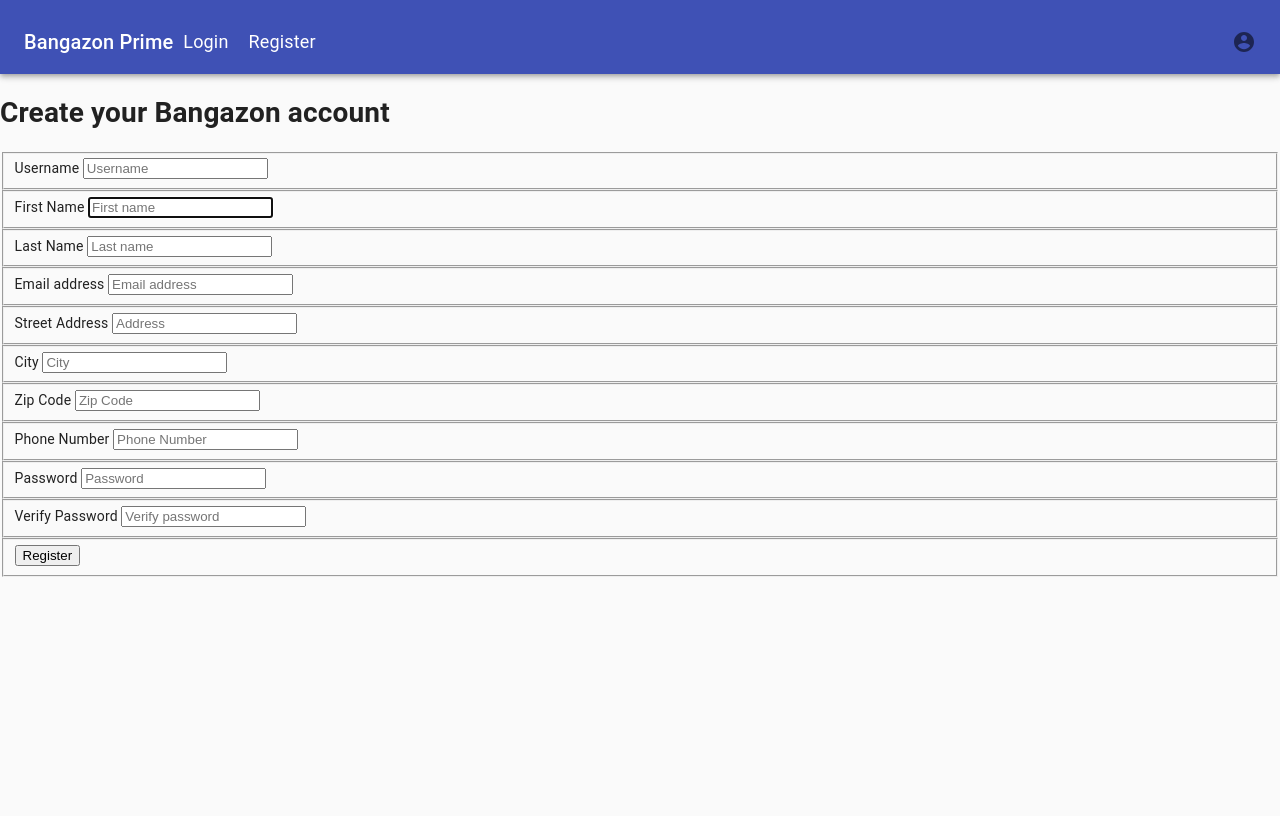
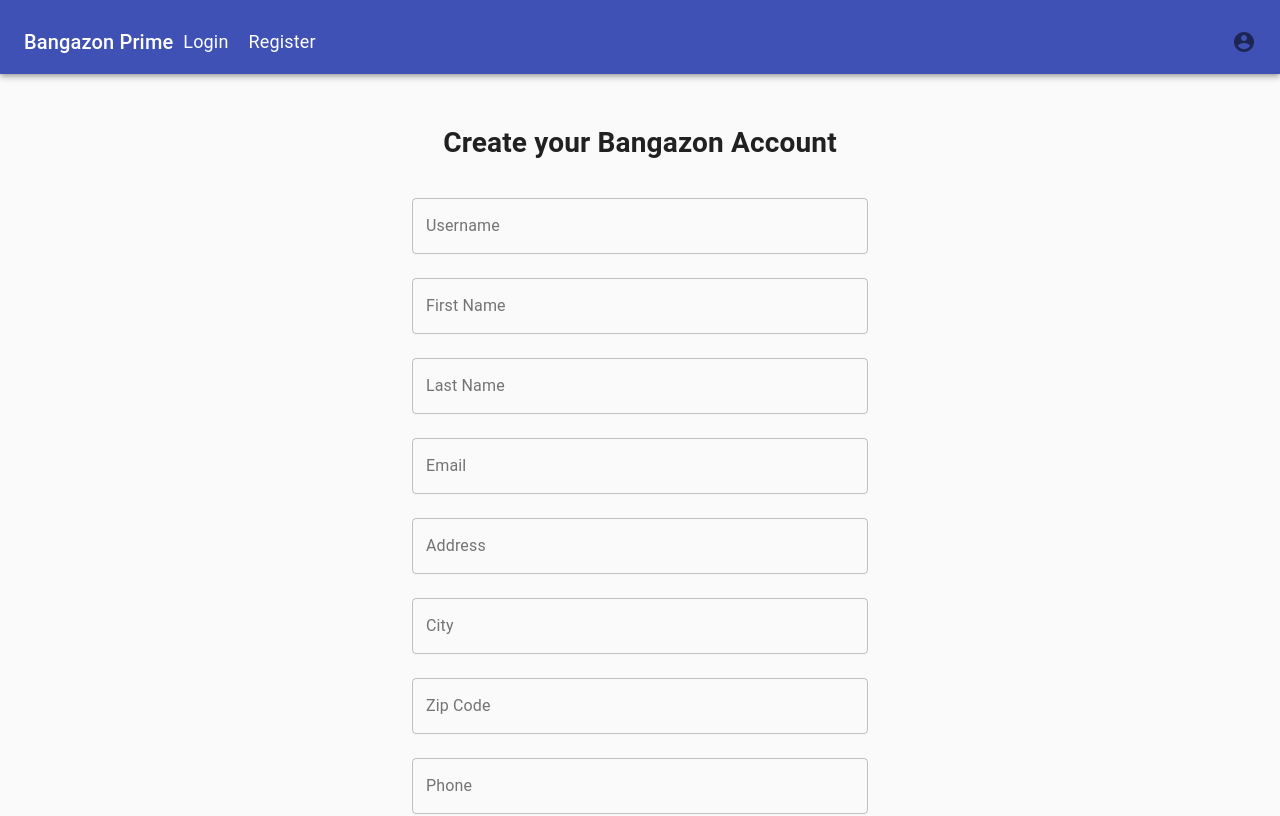
Before and after one commit to nss-cohort-36/bangazon-client-imagination-station-react, a React (Create React App) app in the folder bangazon/: page /Register in a window 1280 px wide. Shown: the top 816 px of the page. Built offline with nearby package versions, Linux system fonts and the light colour scheme.

Commit message:
finished styles

```diff
--- a/bangazon/src/components/auth/Login.js
+++ b/bangazon/src/components/auth/Login.js
@@ -1,7 +1,26 @@
 import React, { Component } from "react"
 // import "./Login.css"
 import { login, isAuthenticated } from "../../modules/simpleAuth"
-
+import { withStyles } from '@material-ui/core/styles';
+import TextField from '@material-ui/core/TextField';
+import Button from '@material-ui/core/Button';
+import "../products/Product.css"
+const styles = theme => ({
+  container: {
+    display: 'flex',
+    flexWrap: 'wrap',
+  },
+  textField: {
+    marginLeft: theme.spacing.unit,
+    marginRight: theme.spacing.unit,
+  },
+  dense: {
+    marginTop: 16,
+  },
+  menu: {
+    width: 200,
+  },
+});
 
 class Login extends Component {
 
@@ -33,35 +52,45 @@ class Login extends Component {
         }
       })
   }
+  handleChange = name => event => {
+    // Material UI field change func
+    this.setState({
+      [name]: event.target.value,
+    });
+  };
 
   render() {
+    const { classes } = this.props;
+
     return (
-          <form onSubmit={this.handleLogin}>
-            <h1>Please sign in</h1>
-            <fieldset>
-              <label htmlFor="username"> Username </label>
-              <input onChange={this.handleInputChange}
-                type="username"
-                id="username"
-                placeholder="Username"
-                required autoFocus />
-            </fieldset>
-            <fieldset>
-              <label htmlFor="password"> Password </label>
-              <input onChange={this.handleInputChange}
+      <form className="new-product-form-container" onSubmit={this.handleLogin}>
+        <h1>Please Login</h1>
+          <TextField
+            id="outlined-name product"
+            label="Username"
+            className={classes.textField}
+            onChange={this.handleChange('username')}
+            margin="normal"
+            variant="outlined"
+          />
+
+
+          <TextField
+            id="outlined-name product"
+            label="Password"
+            className={classes.textField}
+            onChange={this.handleChange('password')}
+            margin="normal"
+            variant="outlined"
             type="password"
-                id="password"
-                placeholder="Password"
-                required />
-            </fieldset>
-            <fieldset>
-              <button type="submit">
+          />
+
+          <Button variant="contained" color="primary" className={classes.button} type="submit" >
             Sign in
-              </button>
-            </fieldset>
+              </Button>
       </form>
     )
   }
 }
 
-export default Login
+export default withStyles(styles)(Login)
--- a/bangazon/src/components/auth/Register.js
+++ b/bangazon/src/components/auth/Register.js
@@ -1,6 +1,27 @@
 import React, { Component } from "react"
 // import { withRouter } from "react-router-dom"
 import { register } from "../../modules/simpleAuth"
+import { withStyles } from '@material-ui/core/styles';
+import TextField from '@material-ui/core/TextField';
+import Button from '@material-ui/core/Button';
+import "../products/Product.css"
+
+const styles = theme => ({
+  container: {
+    display: 'flex',
+    flexWrap: 'wrap',
+  },
+  textField: {
+    marginLeft: theme.spacing.unit,
+    marginRight: theme.spacing.unit,
+  },
+  dense: {
+    marginTop: 16,
+  },
+  menu: {
+    width: 200,
+  },
+});
 
 class Register extends Component {
 
@@ -47,114 +68,123 @@ class Register extends Component {
       })
   }
 
+  handleChange = name => event => {
+    // Material UI field change func
+    this.setState({
+      [name]: event.target.value,
+    });
+  };
   render() {
+    const { classes } = this.props;
+
     return (
-        <form className="form--login" onSubmit={this.handleRegister}>
-          <h1>Create your Bangazon account</h1>
-          <fieldset>
-            <label htmlFor="userName"> Username </label>
-            <input onChange={(evt) => this.handleInputChange(evt)}
-              id="userName"
-              type="text"
-              name="userName"
-              placeholder="Username"
-              required autoFocus />
-          </fieldset>
-          <fieldset>
-            <label htmlFor="firstName"> First Name </label>
-            <input onChange={this.handleInputChange}
-              id="firstName"
-              type="text"
-              name="firstName"
-              placeholder="First name"
-              required autoFocus />
-          </fieldset>
-          <fieldset>
-            <label htmlFor="lastName"> Last Name </label>
-            <input onChange={this.handleInputChange}
-              id="lastName"
-              type="text"
-              name="lastName"
-              placeholder="Last name"
-              required />
-          </fieldset>
-          <fieldset>
-            <label htmlFor="inputEmail"> Email address </label>
-            <input onChange={this.handleInputChange}
-              id="email"
-              type="email"
-              name="email"
-              placeholder="Email address"
-              required />
-          </fieldset>
-
-          <fieldset>
-            <label htmlFor="inputAddress"> Street Address </label>
-            <input onChange={this.handleInputChange}
-              id="address"
-              type="text"
-              name="address"
-              placeholder="Address"
-              required />
-          </fieldset>
-
-          <fieldset>
-            <label htmlFor="inputCity"> City </label>
-            <input onChange={this.handleInputChange}
-              id="city"
-              type="text"
-              name="city"
-              placeholder="City"
-              required />
-          </fieldset>
-
-          <fieldset>
-            <label htmlFor="inputZipcode"> Zip Code </label>
-            <input onChange={this.handleInputChange}
-              id="zipcode"
-              type="text"
-              name="zipcode"
-              placeholder="Zip Code"
-              required />
-          </fieldset>
-
-          <fieldset>
-            <label htmlFor="inputPhone"> Phone Number </label>
-            <input onChange={this.handleInputChange}
-              id="phone"
-              type="text"
-              name="phone"
-              placeholder="Phone Number"
-              required />
-          </fieldset>
+      <form className="new-product-form-container" onSubmit={this.handleRegister}>
+        <h1>Create your Bangazon Account</h1>
+        <TextField
+          id="outlined-name product"
+          label="Username"
+          className={classes.textField}
+          onChange={this.handleChange('userName')}
+          margin="normal"
+          variant="outlined"
+        />
 
 
-          <fieldset>
-            <label htmlFor="inputPassword"> Password </label>
-            <input onChange={this.handleInputChange}
-              id="password"
-              type="password"
-              name="password"
-              placeholder="Password"
-              required />
-          </fieldset>
-          <fieldset>
-            <label htmlFor="verifyPassword"> Verify Password </label>
-            <input onChange={this.handleInputChange}
-              id="verifyPassword"
-              type="password"
-              name="verifyPassword"
-              placeholder="Verify password"
-              required />
-          </fieldset>
-          <fieldset>
-            <button type="submit">
+
+        <TextField
+          id="outlined-name product"
+          label="First Name"
+          className={classes.textField}
+          onChange={this.handleChange('firstName')}
+          margin="normal"
+          variant="outlined"
+        />
+
+
+        <TextField
+          id="outlined-name product"
+          label="Last Name"
+          className={classes.textField}
+          onChange={this.handleChange('lastName')}
+          margin="normal"
+          variant="outlined"
+        />
+
+        <TextField
+          id="outlined-name product"
+          label="Email"
+          className={classes.textField}
+          onChange={this.handleChange('email')}
+          margin="normal"
+          variant="outlined"
+        />
+
+
+        <TextField
+          id="outlined-name product"
+          label="Address"
+          className={classes.textField}
+          onChange={this.handleChange('address')}
+          margin="normal"
+          variant="outlined"
+        />
+
+
+        <TextField
+          id="outlined-name product"
+          label="City"
+          className={classes.textField}
+          onChange={this.handleChange('city')}
+          margin="normal"
+          variant="outlined"
+        />
+
+
+        <TextField
+          id="outlined-name product"
+          label="Zip Code"
+          className={classes.textField}
+          onChange={this.handleChange('zipcode')}
+          margin="normal"
+          variant="outlined"
+        />
+
+
+
+        <TextField
+          id="outlined-name product"
+          label="Phone"
+          className={classes.textField}
+          onChange={this.handleChange('phone')}
+          margin="normal"
+          variant="outlined"
+        />
+
+                  <TextField
+          id="outlined-name product"
+          label="Password"
+          className={classes.textField}
+          onChange={this.handleChange('password')}
+          margin="normal"
+          variant="outlined"
+        />
+
+                  <TextField
+          id="outlined-name product"
+          label="Verify Password"
+          className={classes.textField}
+          onChange={this.handleChange('verifyPassword')}
+          margin="normal"
+          variant="outlined"
+        />
+
+
+        <Button variant="contained" color="primary" className={classes.button}  type="submit">
           Register
-            </button>
-          </fieldset>
+            </Button>
       </form>
     )
   }
 }
 
-export default Register
+export default withStyles(styles)(Register)
--- a/bangazon/src/components/orders/CompleteOrder.js
+++ b/bangazon/src/components/orders/CompleteOrder.js
@@ -103,7 +103,7 @@ class CompleteOrder extends Component {
                                 </MenuItem>
                             ))}
                         </TextField>
-                        <Button variant="contained" color="secondary" className={classes.button}
+                        <Button variant="contained" color="primary" className={classes.button}
                         onClick={() =>{
                             if (this.state.PaymentTypeId === null) {
                                 alert('Please select a payment type to complete your order.')
--- a/bangazon/src/components/orders/Order.css
+++ b/bangazon/src/components/orders/Order.css
@@ -107,6 +107,7 @@
     text-align: center;
     margin-top: 20px;
 }
+
 #list-item-history {
    margin: 0 auto;
 }
--- a/bangazon/src/components/products/ProductDetails.js
+++ b/bangazon/src/components/products/ProductDetails.js
@@ -146,6 +146,7 @@ class ProductDetail extends Component {
                                 <Button
                                     size="small"
                                     variant="contained"
+                                    color="primary"
                                     onClick={this.handleAddToOrder}>Add to Order
                                 </Button>
                                 : null
```
Lines whose indentation alone changed are shown as unchanged.
